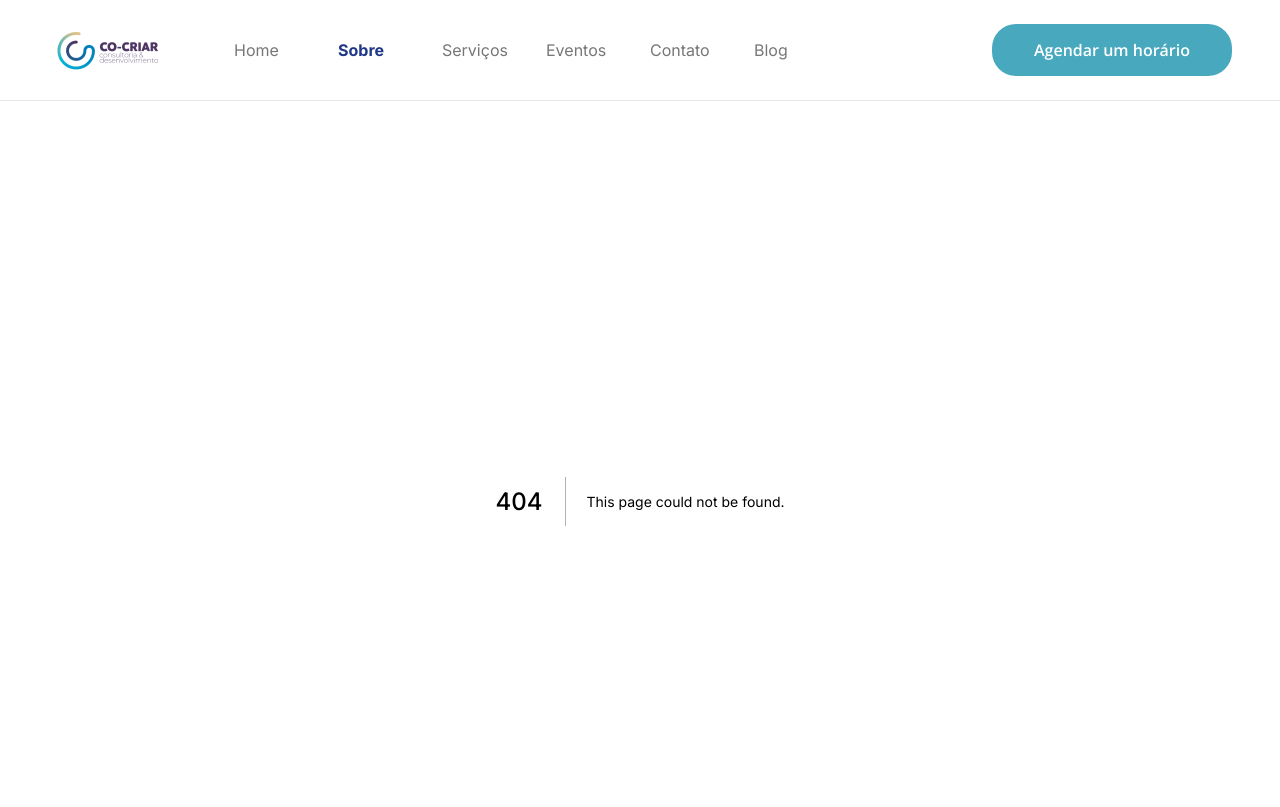
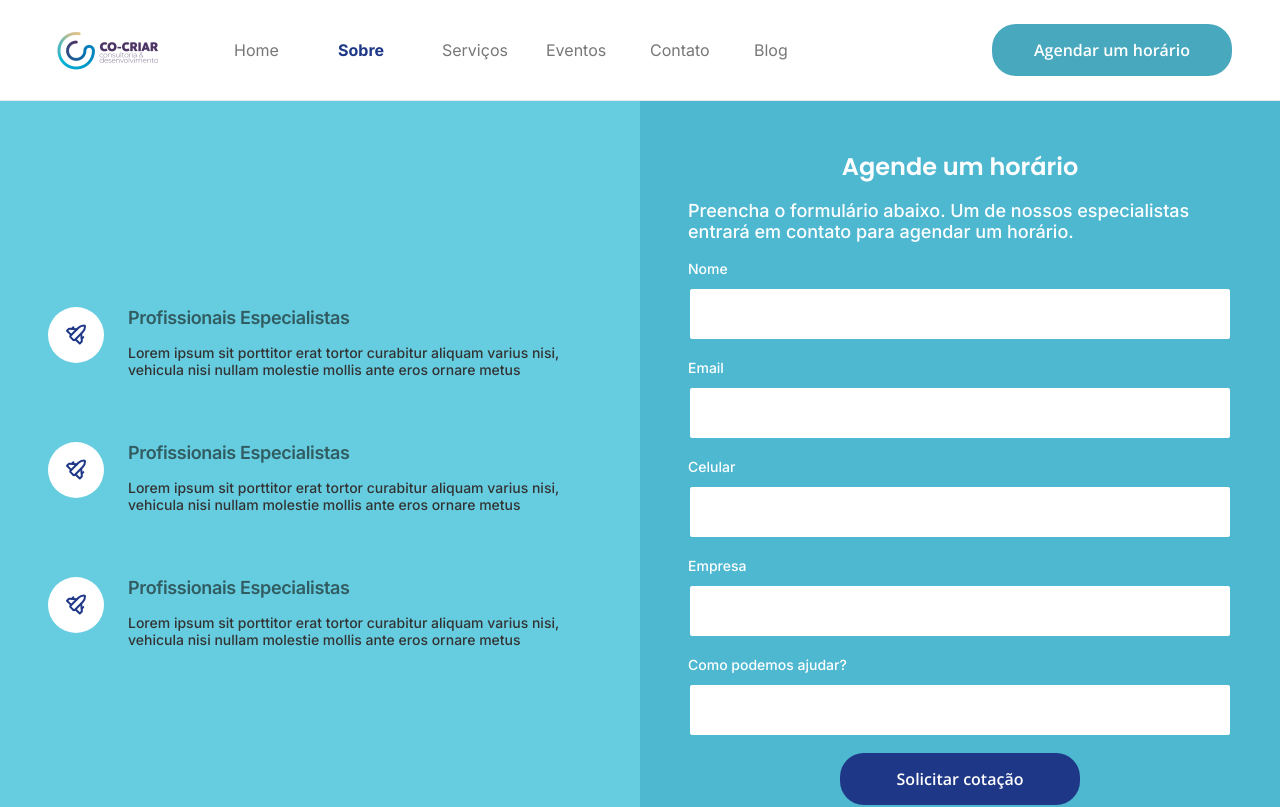
Before and after one commit to lesada/co-criar, a Next.js app: page /about in a window 1280 px wide. Before the commit this address had no page. Shown: the top 807 px of the page. Built offline with nearby package versions, Linux system fonts and the light colour scheme.

Commit message:
feat: about

```diff
--- /dev/null
+++ b/src/api/whatsapp.ts
@@ -0,0 +1,8 @@
+function whatsAppApi(
+  message = 'Olá, gostaria de saber mais sobre os serviços da empresa.',
+  phone = '5551984386892',
+): string {
+  return `http://api.whatsapp.com/send?phone=${phone}&text=${message}`;
+}
+
+export default whatsAppApi;
--- /dev/null
+++ b/src/app/about/page.tsx
@@ -0,0 +1,77 @@
+'use client';
+
+import Icons from '@/assets/icons';
+import Button from '@/components/Button';
+import Input from '@/components/Input';
+
+import {
+  Form,
+  Icon,
+  Item,
+  ItemSubtitle,
+  ItemTitle,
+  Items,
+  Subtitle,
+  Title,
+  Wrapper,
+} from './styles';
+
+function About() {
+  return (
+    <Wrapper>
+      <Items>
+        <Item>
+          <Icon>
+            <Icons.RocketMin />
+          </Icon>
+          <div>
+            <ItemTitle>Profissionais Especialistas</ItemTitle>
+            <ItemSubtitle>
+              Lorem ipsum sit porttitor erat tortor curabitur aliquam varius
+              nisi, vehicula nisi nullam molestie mollis ante eros ornare metus
+            </ItemSubtitle>
+          </div>
+        </Item>
+        <Item>
+          <Icon>
+            <Icons.RocketMin />
+          </Icon>
+          <div>
+            <ItemTitle>Profissionais Especialistas</ItemTitle>
+            <ItemSubtitle>
+              Lorem ipsum sit porttitor erat tortor curabitur aliquam varius
+              nisi, vehicula nisi nullam molestie mollis ante eros ornare metus
+            </ItemSubtitle>
+          </div>
+        </Item>
+        <Item>
+          <Icon>
+            <Icons.RocketMin />
+          </Icon>
+          <div>
+            <ItemTitle>Profissionais Especialistas</ItemTitle>
+            <ItemSubtitle>
+              Lorem ipsum sit porttitor erat tortor curabitur aliquam varius
+              nisi, vehicula nisi nullam molestie mollis ante eros ornare metus
+            </ItemSubtitle>
+          </div>
+        </Item>
+      </Items>
+      <Form>
+        <Title>Agende um horário</Title>
+        <Subtitle>
+          Preencha o formulário abaixo. Um de nossos especialistas entrará em
+          contato para agendar um horário.
+        </Subtitle>
+        <Input label="Nome" id="name" />
+        <Input label="Email" id="email" />
+        <Input label="Celular" id="cellphone" />
+        <Input label="Empresa" id="enterprise" />
+        <Input label="Como podemos ajudar?" id="message" />
+        <Button>Solicitar cotação</Button>
+      </Form>
+    </Wrapper>
+  );
+}
+
+export default About;
--- /dev/null
+++ b/src/app/about/styles.ts
@@ -0,0 +1,92 @@
+import styled, { css } from 'styled-components';
+
+const Container = css`
+  flex: 1 1 360px;
+
+  padding: ${({ theme }) => theme.metrics.padding.desktop};
+
+  @media (max-width: ${({ theme }) => theme.metrics.breakpoints.tablet}) {
+    padding: ${({ theme }) => theme.metrics.padding.mobile};
+  }
+`;
+
+export const Wrapper = styled.main`
+  display: flex;
+  justify-content: center;
+  flex-wrap: wrap;
+`;
+
+export const Items = styled.section`
+  display: flex;
+  flex-direction: column;
+  align-items: center;
+  justify-content: center;
+  gap: 64px;
+
+  background-color: ${({ theme }) => theme.colors.secondary[300]};
+
+  ${Container}
+`;
+
+export const Item = styled.div`
+  display: flex;
+  align-items: flex-start;
+  gap: 24px;
+`;
+
+export const Icon = styled.div`
+  display: flex;
+  align-items: center;
+  justify-content: center;
+
+  background-color: ${({ theme }) => theme.colors.neutral[0]};
+  border-radius: 50%;
+  width: 56px;
+  height: 56px;
+  padding: 16px;
+`;
+
+export const ItemTitle = styled.h3`
+  font-size: 18px;
+  font-weight: 600;
+  color: ${({ theme }) => theme.colors.secondary[900]};
+  font-family: ${({ theme }) => theme.fonts.Inter.style.fontFamily};
+  letter-spacing: -0.36px;
+  margin-bottom: 16px;
+`;
+
+export const ItemSubtitle = styled.p`
+  font-size: 14px;
+  font-weight: 500;
+  color: ${({ theme }) => theme.colors.neutral[900]};
+  font-family: ${({ theme }) => theme.fonts.Inter.style.fontFamily};
+`;
+
+export const Form = styled.form`
+  display: flex;
+  flex-direction: column;
+  justify-content: center;
+  align-items: center;
+  gap: 16px;
+
+  background-color: ${({ theme }) => theme.colors.secondary[500]};
+  ${Container}
+
+  > div, input {
+    width: 100%;
+  }
+`;
+
+export const Title = styled.h2`
+  font-size: 24px;
+  font-weight: 600;
+  color: ${({ theme }) => theme.colors.neutral[0]};
+  font-family: ${({ theme }) => theme.fonts.Poppins.style.fontFamily};
+`;
+
+export const Subtitle = styled.p`
+  font-size: 18px;
+  font-weight: 500;
+  color: ${({ theme }) => theme.colors.neutral[0]};
+  font-family: ${({ theme }) => theme.fonts.Inter.style.fontFamily};
+`;
--- a/src/assets/icons/index.ts
+++ b/src/assets/icons/index.ts
@@ -6,6 +6,7 @@ import FourSquares from './four-squares.svg';
 import HamburgerMenu from './hamburger-menu.svg';
 import Instagram from './instagram.svg';
 import Puzzle from './puzzle.svg';
+import RocketMin from './rocket-min.svg';
 import Rocket from './rocket.svg';
 import Suitcase from './suitcase.svg';
 import Trophy from './trophy.svg';
@@ -26,6 +27,7 @@ const Icons = {
   Instagram,
   WhatsApp,
   HamburgerMenu,
+  RocketMin,
 };
 
 export default Icons;
--- a/src/components/Footer/index.tsx
+++ b/src/components/Footer/index.tsx
@@ -3,6 +3,7 @@
 import Image from 'next/image';
 import Link from 'next/link';
 
+import whatsAppApi from '@/api/whatsapp';
 import Icons from '@/assets/icons';
 import { Logos } from '@/assets/logos';
 import { ROUTES_PATHS } from '@/constants/routesPaths';
@@ -69,7 +70,7 @@ function Footer() {
               </Link>
             </ListItem>
             <ListItem>
-              <Link href={ROUTES_PATHS.HOME}>
+              <Link href={whatsAppApi()}>
                 <IconContainer>
                   <Icons.WhatsApp />
                 </IconContainer>
--- a/src/theme/fonts.ts
+++ b/src/theme/fonts.ts
@@ -8,24 +8,28 @@ import {
 const Inter = InterFont({
   subsets: ['latin'],
   display: 'swap',
+  adjustFontFallback: false,
 });
 
 const Poppins = PoppinsFont({
   weight: ['400', '500', '600', '700'],
   subsets: ['latin'],
   display: 'swap',
+  adjustFontFallback: false,
 });
 
 const OpenSans = OpenSansFont({
   subsets: ['latin'],
   weight: ['400', '500', '600', '700'],
   display: 'swap',
+  adjustFontFallback: false,
 });
 
 const DmSans = DmSansFont({
   subsets: ['latin'],
   weight: ['400', '500', '600', '700'],
   display: 'swap',
+  adjustFontFallback: false,
 });
 
 export default {
```
Also changed, not shown: src/app/(home)/fragments/Contact/index.tsx (+39 -6 lines), src/assets/icons/rocket-min.svg (added).
